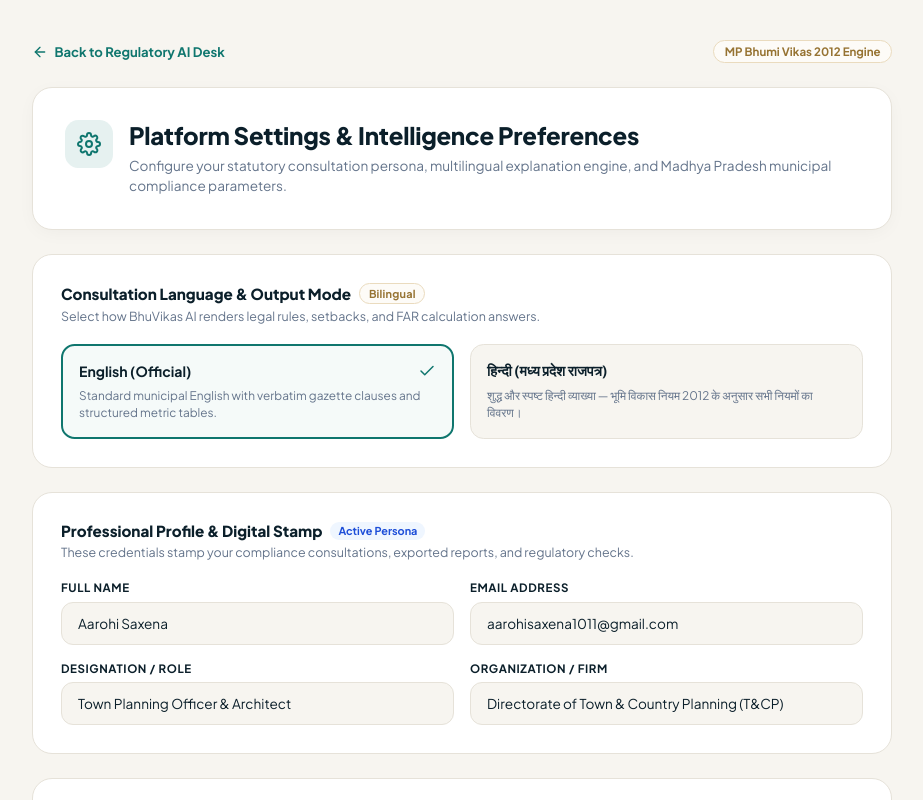
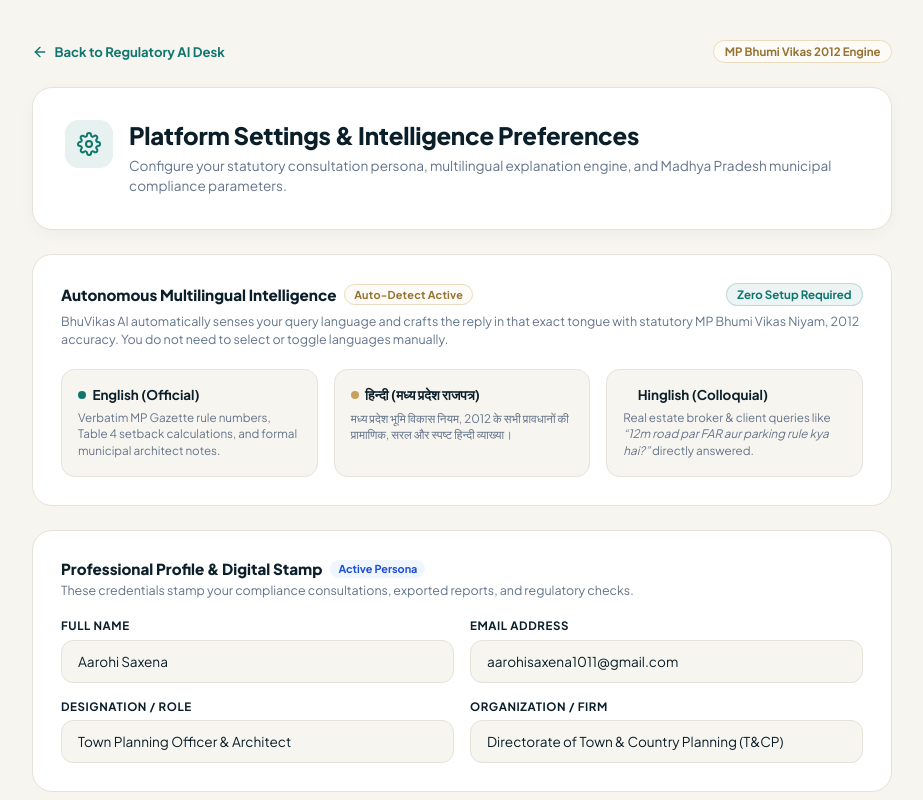
Before and after one commit to Aarohi1011/bhuvikas, a Next.js app: page /settings in a window 1280 px wide. Shown: the top 800 px of the page, without its empty margins (178-1101 px from the left). Built offline with nearby package versions, Linux system fonts and the light colour scheme; a web font is replaced by a local one.

Commit message:
feat: remove manual language switchers and highlight autonomous Hindi, English & Hinglish support

```diff
--- a/src/app/settings/page.js
+++ b/src/app/settings/page.js
@@ -3,7 +3,6 @@
 import React, { useState, useEffect } from "react";
 import Link from "next/link";
 import { useAuth } from "@/context/AuthContext";
-import { useChat } from "@/context/ChatContext";
 import {
   Settings,
   User,
@@ -21,7 +20,6 @@ import {
 
 export default function SettingsPage() {
   const { currentUser, isAuthenticated } = useAuth();
-  const { activeLanguage, setActiveLanguage } = useChat();
 
   const [theme, setTheme] = useState("sand");
   const [name, setName] = useState(currentUser?.name || "Aarohi Saxena");
@@ -137,7 +135,7 @@ export default function SettingsPage() {
         </div>
 
         <form onSubmit={handleSave} style={{ display: "flex", flexDirection: "column", gap: "1.5rem" }}>
-          {/* Card 1: Multilingual Consultation Mode */}
+          {/* Card 1: Autonomous Trilingual Intelligence Highlight */}
           <div
             style={{
               backgroundColor: "var(--card-white)",
@@ -147,55 +145,84 @@ export default function SettingsPage() {
             }}
           >
             <div style={{ marginBottom: "1.25rem" }}>
-              <div style={{ display: "flex", alignItems: "center", gap: "0.5rem" }}>
-                <span style={{ fontSize: "0.95rem", fontWeight: 800, color: "var(--ink-navy)" }}>
-                  Consultation Language & Output Mode
+              <div style={{ display: "flex", alignItems: "center", justifyContent: "space-between", flexWrap: "wrap", gap: "0.5rem" }}>
+                <div style={{ display: "flex", alignItems: "center", gap: "0.5rem" }}>
+                  <span style={{ fontSize: "0.95rem", fontWeight: 800, color: "var(--ink-navy)" }}>
+                    Autonomous Multilingual Intelligence
+                  </span>
+                  <span className="bv-badge-gold">Auto-Detect Active</span>
+                </div>
+                <span
+                  style={{
+                    fontSize: "0.72rem",
+                    fontWeight: 700,
+                    padding: "0.2rem 0.65rem",
+                    borderRadius: "9999px",
+                    backgroundColor: "rgba(15, 118, 110, 0.08)",
+                    color: "var(--teal-primary)",
+                    border: "1px solid rgba(15, 118, 110, 0.2)",
+                  }}
+                >
+                  Zero Setup Required
                 </span>
-                <span className="bv-badge-gold">Bilingual</span>
               </div>
-              <p style={{ fontSize: "0.78rem", color: "var(--text-muted)", marginTop: "0.25rem" }}>
-                Select how BhuVikas AI renders legal rules, setbacks, and FAR calculation answers.
+              <p style={{ fontSize: "0.78rem", color: "var(--text-muted)", marginTop: "0.35rem", lineHeight: 1.5 }}>
+                BhuVikas AI automatically senses your query language and crafts the reply in that exact tongue with statutory MP Bhumi Vikas Niyam, 2012 accuracy. You do not need to select or toggle languages manually.
               </p>
             </div>
 
             <div style={{ display: "grid", gridTemplateColumns: "repeat(auto-fit, minmax(220px, 1fr))", gap: "1rem" }}>
+              {/* English Capability */}
               <div
-                onClick={() => setActiveLanguage("en")}
                 style={{
                   padding: "1rem",
                   borderRadius: "0.85rem",
-                  border: activeLanguage === "en" ? "2px solid var(--teal-primary)" : "1px solid var(--border-sand)",
-                  backgroundColor: activeLanguage === "en" ? "rgba(15, 118, 110, 0.04)" : "var(--sand-white)",
-                  cursor: "pointer",
-                  transition: "all 0.15s ease",
+                  border: "1px solid var(--border-sand)",
+                  backgroundColor: "var(--sand-white)",
                 }}
               >
-                <div style={{ display: "flex", justifyContent: "space-between", alignItems: "center", marginBottom: "0.5rem" }}>
-                  <span style={{ fontSize: "0.88rem", fontWeight: 700, color: "var(--ink-navy)" }}>English (Official)</span>
-                  {activeLanguage === "en" && <Check width={18} height={18} style={{ color: "var(--teal-primary)" }} />}
+                <div style={{ display: "flex", alignItems: "center", gap: "0.4rem", marginBottom: "0.4rem" }}>
+                  <span style={{ width: "8px", height: "8px", borderRadius: "50%", backgroundColor: "var(--teal-primary)" }} />
+                  <span style={{ fontSize: "0.84rem", fontWeight: 700, color: "var(--ink-navy)" }}>English (Official)</span>
                 </div>
-                <p style={{ fontSize: "0.74rem", color: "var(--text-muted)", lineHeight: 1.4 }}>
-                  Standard municipal English with verbatim gazette clauses and structured metric tables.
+                <p style={{ fontSize: "0.73rem", color: "var(--text-muted)", lineHeight: 1.45 }}>
+                  Verbatim MP Gazette rule numbers, Table 4 setback calculations, and formal municipal architect notes.
                 </p>
               </div>
 
+              {/* Hindi Capability */}
               <div
-                onClick={() => setActiveLanguage("hi")}
                 style={{
                   padding: "1rem",
                   borderRadius: "0.85rem",
-                  border: activeLanguage === "hi" ? "2px solid var(--teal-primary)" : "1px solid var(--border-sand)",
-                  backgroundColor: activeLanguage === "hi" ? "rgba(15, 118, 110, 0.04)" : "var(--sand-white)",
-                  cursor: "pointer",
-                  transition: "all 0.15s ease",
+                  border: "1px solid var(--border-sand)",
+                  backgroundColor: "var(--sand-white)",
                 }}
               >
-                <div style={{ display: "flex", justifyContent: "space-between", alignItems: "center", marginBottom: "0.5rem" }}>
-                  <span style={{ fontSize: "0.88rem", fontWeight: 700, color: "var(--ink-navy)" }}>हिन्दी (मध्य प्रदेश राजपत्र)</span>
-                  {activeLanguage === "hi" && <Check width={18} height={18} style={{ color: "var(--teal-primary)" }} />}
+                <div style={{ display: "flex", alignItems: "center", gap: "0.4rem", marginBottom: "0.4rem" }}>
+                  <span style={{ width: "8px", height: "8px", borderRadius: "50%", backgroundColor: "var(--warm-gold)" }} />
+                  <span style={{ fontSize: "0.84rem", fontWeight: 700, color: "var(--ink-navy)" }}>हिन्दी (मध्य प्रदेश राजपत्र)</span>
                 </div>
-                <p style={{ fontSize: "0.74rem", color: "var(--text-muted)", lineHeight: 1.4 }}>
-                  शुद्ध और स्पष्ट हिन्दी व्याख्या — भूमि विकास नियम 2012 के अनुसार सभी नियमों का विवरण।
+                <p style={{ fontSize: "0.73rem", color: "var(--text-muted)", lineHeight: 1.45 }}>
+                  मध्य प्रदेश भूमि विकास नियम, 2012 के सभी प्रावधानों की प्रामाणिक, सरल और स्पष्ट हिन्दी व्याख्या।
+                </p>
+              </div>
+
+              {/* Hinglish Capability */}
+              <div
+                style={{
+                  padding: "1rem",
+                  borderRadius: "0.85rem",
+                  border: "1px solid var(--border-sand)",
+                  backgroundColor: "var(--sand-white)",
+                }}
+              >
+                <div style={{ display: "flex", alignItems: "center", gap: "0.4rem", marginBottom: "0.4rem" }}>
+                  <span style={{ width: "8px", height: "8px", borderRadius: "50%", backgroundColor: "#3B82F6)" }} />
+                  <span style={{ fontSize: "0.84rem", fontWeight: 700, color: "var(--ink-navy)" }}>Hinglish (Colloquial)</span>
+                </div>
+                <p style={{ fontSize: "0.73rem", color: "var(--text-muted)", lineHeight: 1.45 }}>
+                  Real estate broker & client queries like <em>&ldquo;12m road par FAR aur parking rule kya hai?&rdquo;</em> directly answered.
                 </p>
               </div>
             </div>
--- a/src/components/Navbar.js
+++ b/src/components/Navbar.js
@@ -23,7 +23,6 @@ export default function Navbar() {
   const pathname = usePathname();
   const router = useRouter();
   const { currentUser, isAuthenticated, logout, demoAccounts, switchDemoAccount } = useAuth();
-  const { activeLanguage, setActiveLanguage } = useChat();
   const [profileOpen, setProfileOpen] = useState(false);
 
   // Hide Navbar completely on landing page ("/"), auth page ("/auth"), or if user is not logged in
@@ -56,34 +55,23 @@ export default function Navbar() {
           </div>
 
           <div style={{ display: "flex", alignItems: "center", gap: "1rem" }}>
-            {/* Multilingual Selector */}
-            <div style={{ display: "flex", alignItems: "center", gap: "0.25rem", background: "#162E3D", padding: "0.15rem 0.35rem", borderRadius: "0.5rem", border: "1px solid #213C4D" }}>
-              <button
-                onClick={() => setActiveLanguage("en")}
-                style={{
-                  padding: "0.15rem 0.5rem",
-                  borderRadius: "0.35rem",
-                  fontSize: "0.7rem",
-                  fontWeight: 700,
-                  backgroundColor: activeLanguage === "en" ? "var(--teal-primary)" : "transparent",
-                  color: "#FFFFFF",
-                }}
-              >
-                EN
-              </button>
-              <button
-                onClick={() => setActiveLanguage("hi")}
-                style={{
-                  padding: "0.15rem 0.5rem",
-                  borderRadius: "0.35rem",
-                  fontSize: "0.7rem",
-                  fontWeight: 700,
-                  backgroundColor: activeLanguage === "hi" ? "var(--teal-primary)" : "transparent",
-                  color: "#FFFFFF",
-                }}
-              >
-                हिन्दी
-              </button>
+            {/* Autonomous Trilingual Intelligence Highlight */}
+            <div
+              style={{
+                display: "inline-flex",
+                alignItems: "center",
+                gap: "0.45rem",
+                background: "rgba(200, 161, 90, 0.12)",
+                padding: "0.22rem 0.75rem",
+                borderRadius: "9999px",
+                border: "1px solid rgba(200, 161, 90, 0.35)",
+              }}
+              title="BhuVikas AI automatically detects and responds in Hindi, English, and Hinglish."
+            >
+              <span style={{ width: "6px", height: "6px", borderRadius: "50%", backgroundColor: "var(--warm-gold)" }} />
+              <span style={{ fontSize: "0.72rem", fontWeight: 700, color: "var(--warm-gold)", letterSpacing: "0.02em" }}>
+                Auto-Detects: Hindi • English • Hinglish
+              </span>
             </div>
 
             <Link href="/settings" style={{ display: "inline-flex", alignItems: "center", gap: "0.25rem", color: "#94A3B8", fontSize: "0.72rem" }}>
```
Also changed, not shown: src/app/auth/page.js (+12 -33 lines), src/app/claude-ui-testing/page.js (+22 -7 lines), src/app/dashboard/page.js (+27 -8 lines).
